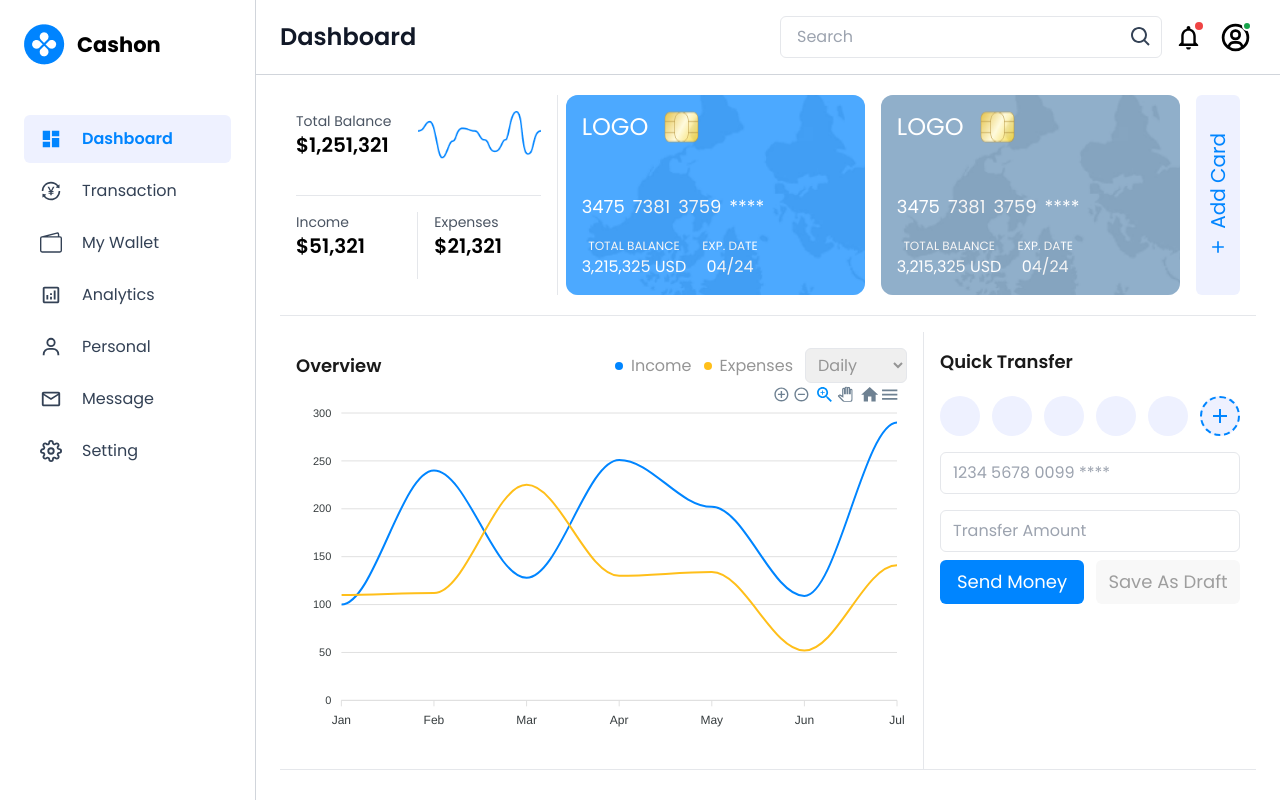
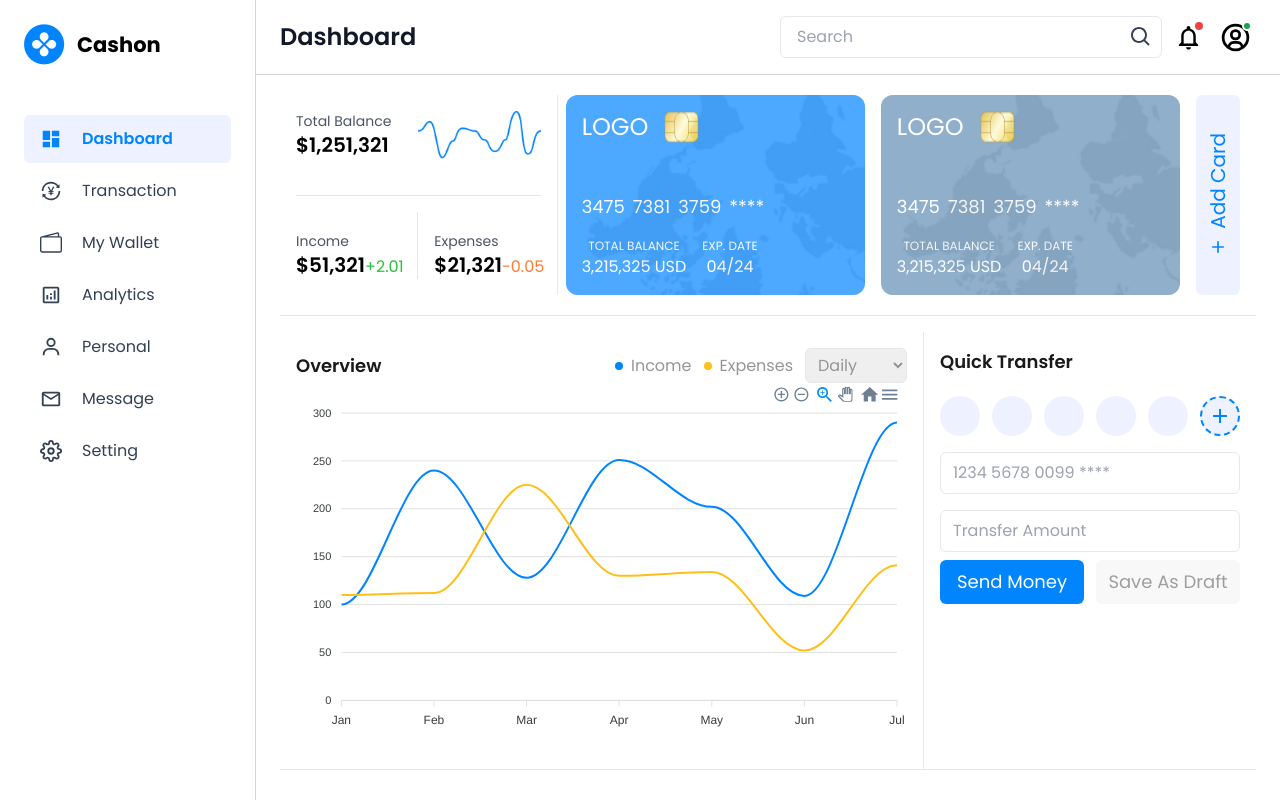
Before and after one commit to prosenjit-singha/dashboard-with-next, a Next.js app: page / in a window 1280 px wide. Shown: the top 800 px of the page. Built offline with nearby package versions, Linux system fonts and the light colour scheme.

Commit message:
minor changes to the summery card

```diff
--- a/components/Dashboard/Header/SummeryCard/index.tsx
+++ b/components/Dashboard/Header/SummeryCard/index.tsx
@@ -17,14 +17,20 @@ export default function SummeryCard() {
       </div>
 
       {/* income */}
-      <div className="border-r-[1px] px-4 my-4">
-        <Label>Income</Label>
-        <Text>51,321</Text>
+      <div className="border-r-[1px] px-4 my-4 flex items-end justify-between">
+        <div>
+          <Label>Income</Label>
+          <Text>51,321</Text>
+        </div>
+        <div className="text-[#2DBF3C]">+2.01</div>
       </div>
       {/* expenses */}
-      <div className="p-4">
-        <Label>Expenses</Label>
-        <Text>21,321</Text>
+      <div className="p-4 flex items-end justify-between">
+        <div className="">
+          <Label>Expenses</Label>
+          <Text>21,321</Text>
+        </div>
+        <div className="text-[#FF7D33]">-0.05</div>
       </div>
     </div>
   );
```
